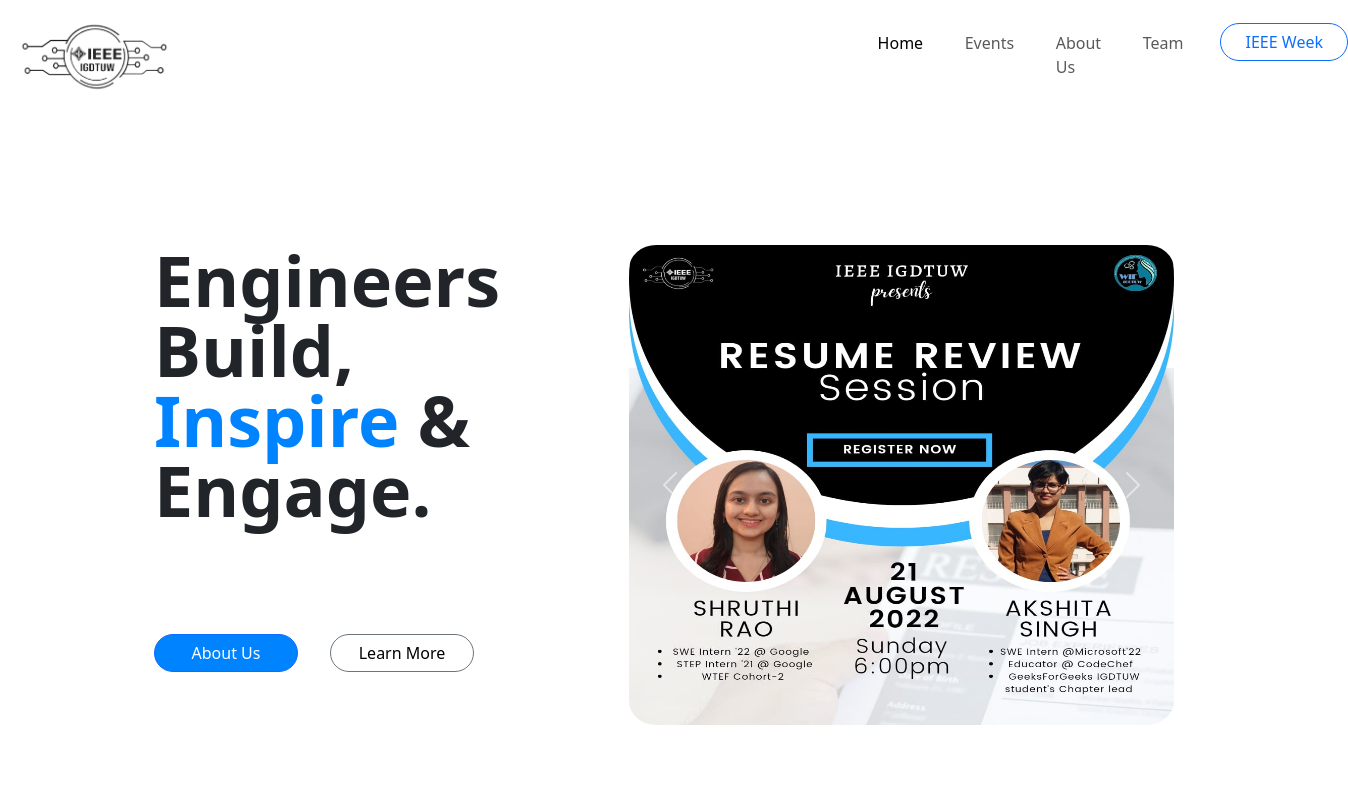
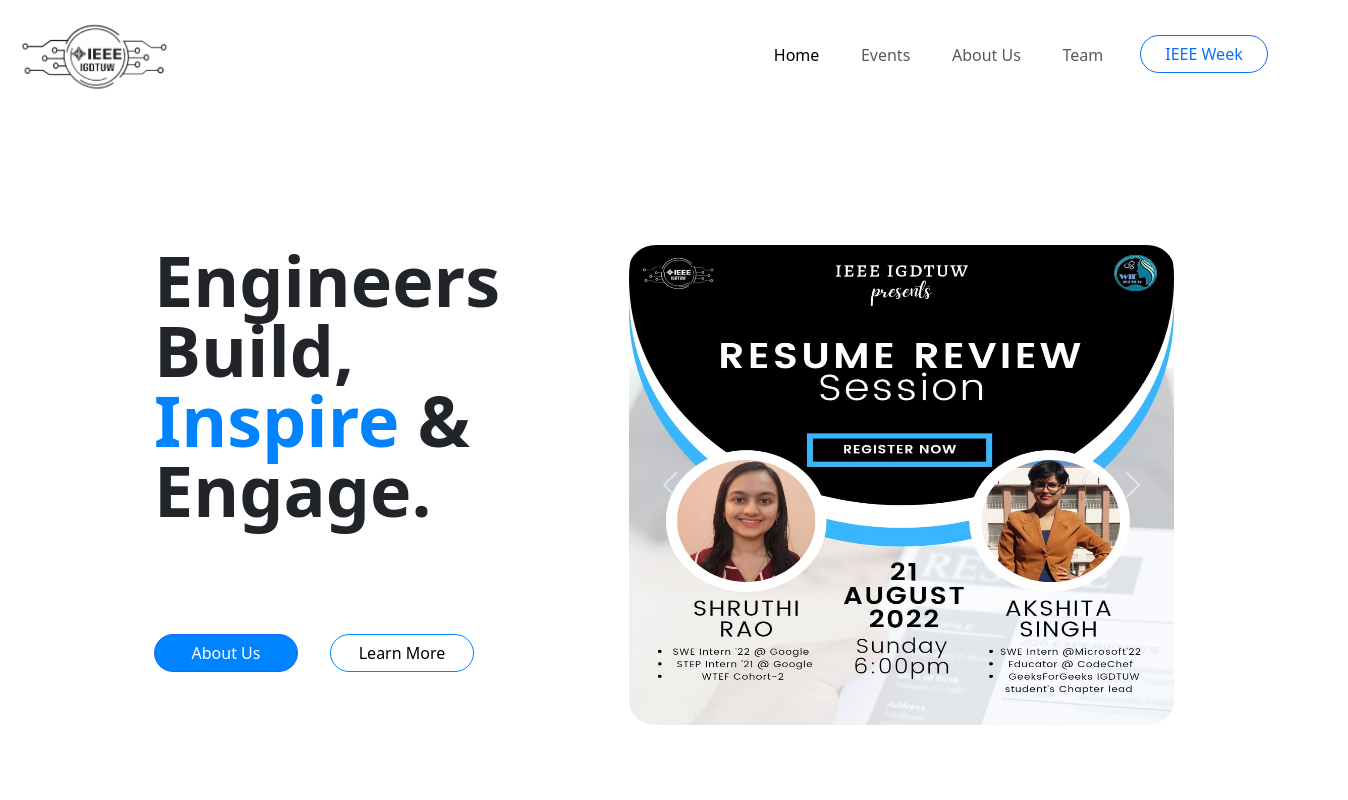
Before and after one commit to sarasiddiquie/IEEE_IGDTUW1, a plain HTML site: page index.html in a window 1280 px wide. Shown: the top 800 px of the page, 1348 px wide, since content can reach past the window. Drawn offline with nearby package versions, Linux system fonts and the light colour scheme.

Commit message:
Update index.html

```diff
--- a/index.html
+++ b/index.html
@@ -22,7 +22,7 @@
         <span class="navbar-toggler-icon"></span>
       </button>
       <div class="collapse navbar-collapse" id="navbarNav">
-        <ul class="navbar-nav">
+        <ul class="navbar-nav  ms-auto">
           <li class="nav-item">
             <a class="nav-link active" aria-current="page" href="#">Home</a>
           </li>
@@ -45,7 +45,6 @@
   </nav>
 
 
-
   <div class="container">
     <div class="row">
       <div class="col-sm-5">
@@ -64,7 +63,7 @@
             <button type="button" class="btn btn-primary btt"
               style="background-color:#0083FF;margin-right:2rem;border-radius: 40px;">About Us</button>
             <button type="button" class="btn btn-secondary btt"
-              style="background-color:#ffffff;border-radius: 40px;color: black;">Learn More</button>
+              style="background-color:#ffffff;border-radius: 40px;color: black;border-color: #0083FF">Learn More</button>
 
 
           </div>
@@ -163,36 +162,7 @@
       </p>
     </div>
 
-    <!--
-    <div class="row">
-      <div class="col-sm">
-        <div class="outer-container">
-          <div class="inner-circle">
-            <div class="icon">
 
-
-            </div>
-          </div>
-        </div>
-      </div>
-
-      <div class="col-sm">
-        <div class="outer-container">
-          <div class="inner-circle">
-
-          </div>
-        </div>
-      </div>
-      <div class="col-sm">
-        <div class="outer-container">
-          <div class="inner-circle">
-
-          </div>
-        </div>
-      </div>
-    </div>
-  </div>
--->
 
     <div class="row">
       <div class="col-sm">
@@ -249,7 +219,7 @@
       integrity="sha384-w76AqPfDkMBDXo30jS1Sgez6pr3x5MlQ1ZAGC+nuZB+EYdgRZgiwxhTBTkF7CXvN"
       crossorigin="anonymous"></script>
 </body>
-<hr>
+<hr style="color: #0083FF;">
 <footer>
 
   <div class="row">
```
